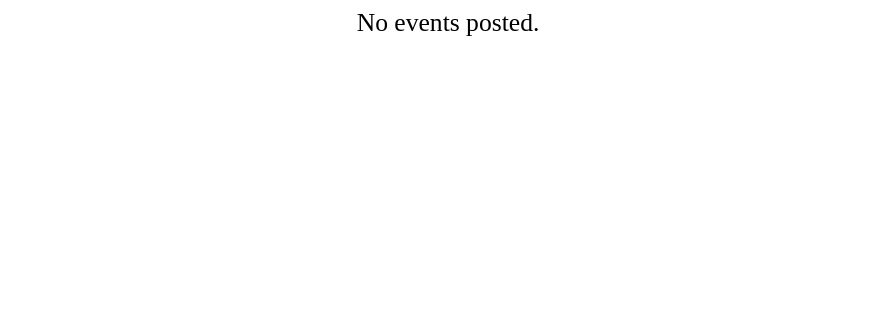
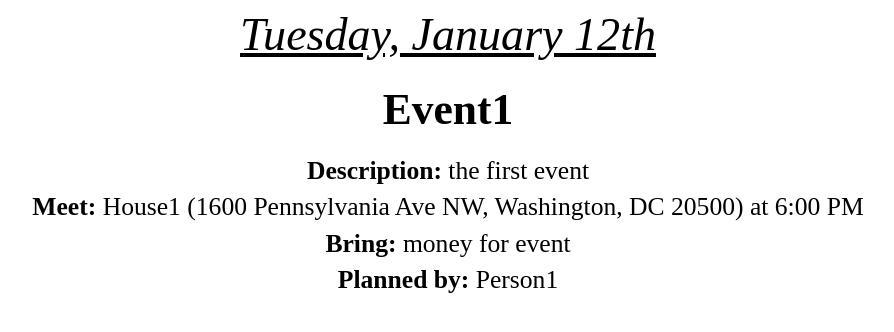
Before and after one commit to kesav-v/Repo1, a plain HTML site: page index.html in a window 1280 px wide. Shown: the whole page, without its empty margins (192-1086 px from the left). Drawn offline with Linux system fonts and the light colour scheme.

Commit message:
Update Event Feed HTML

```diff
--- a/index.html
+++ b/index.html
@@ -1,4 +1,14 @@
 <div class="css-events-list">
-  <p class="no-events">No events posted.</p>
+  <div class="event">
+    <p class="event-date"><u>Tuesday, January 12th</u></p>
+    <p class="event-title"><b>Event1</b></p>
+    <div class="event-details">
+      <p class="event-description"><strong>Description:</strong> the first event</p>
+      <p class="event-meet"><strong>Meet:</strong> House1 (1600 Pennsylvania Ave NW, Washington, DC 20500) at 6:00
+      PM</p>
+      <p class="event-bring"><strong>Bring:</strong> money for event</p>
+      <p class="planned_by"><strong>Planned by:</strong> Person1</p>
+    </div>
+  </div>
   <link rel="stylesheet" type="text/css" href="styles.css">
 </div>
```
